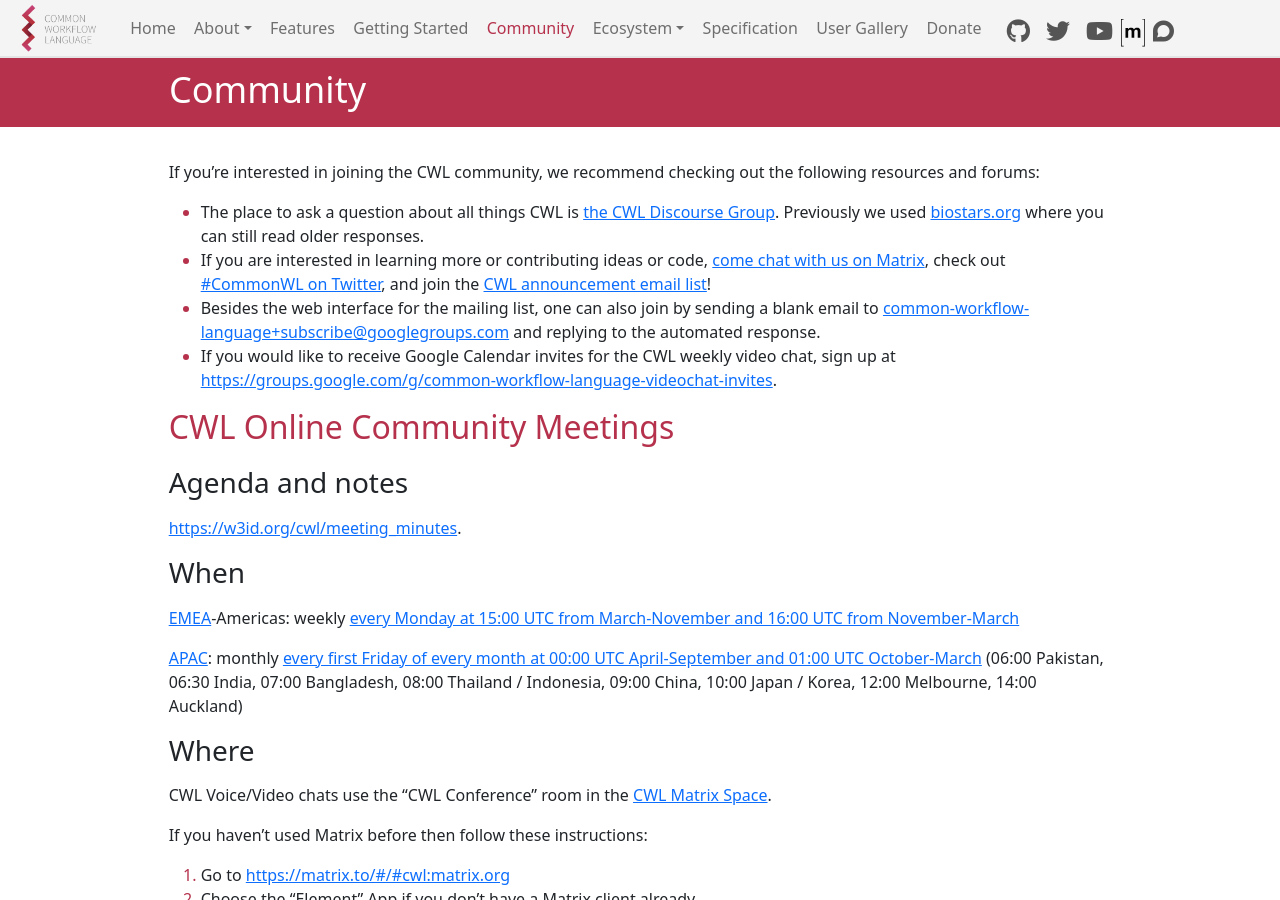
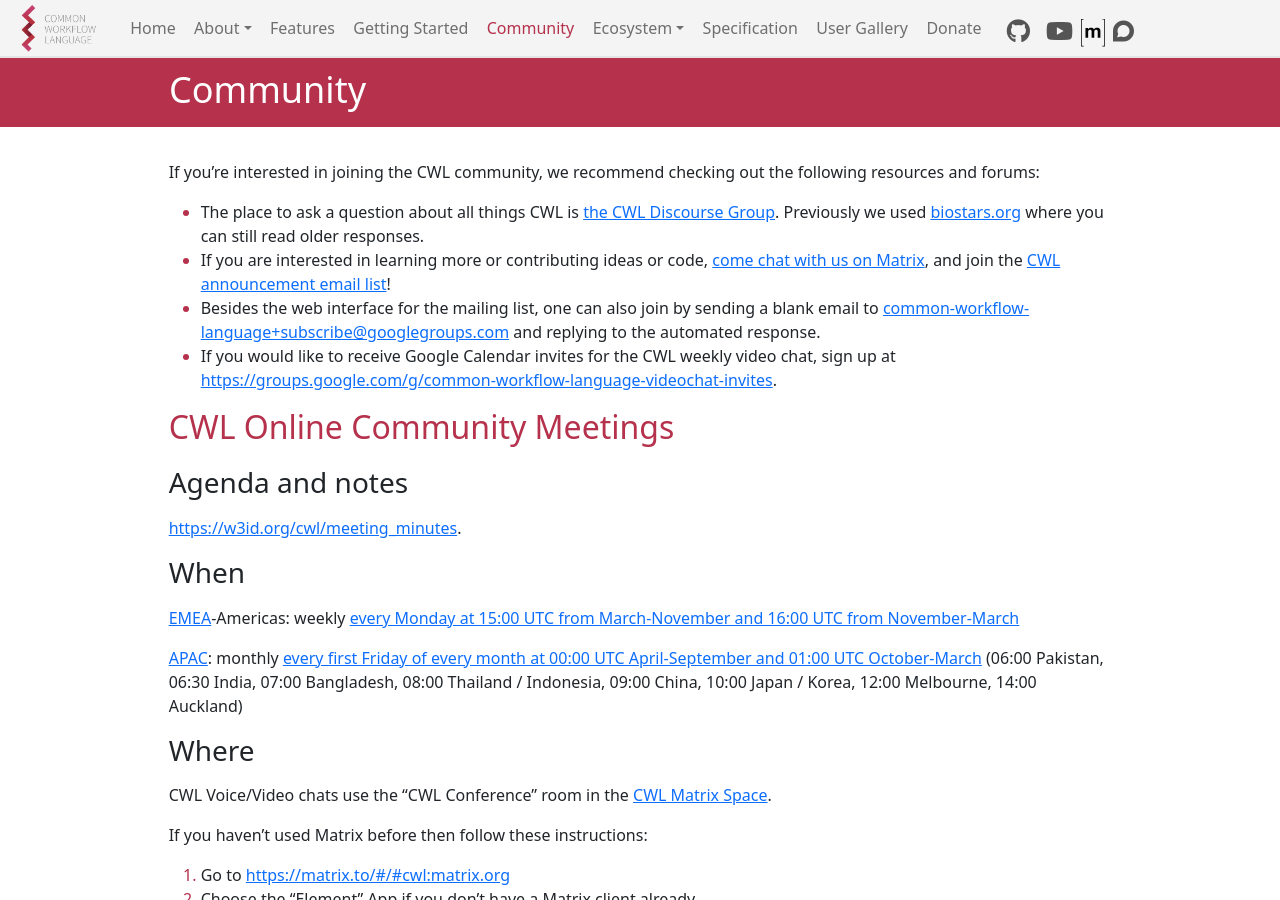
Before and after one commit to common-workflow-language/cwl-website, a Jekyll site: the page built from content/community.md, in a window 1280 px wide and 900 px high. Built offline with Jekyll 4.4.1, drawn with Linux system fonts in a browser that asks for light colours.

Commit message:
bye bye Twitter

```diff
--- a/content/_config.yml
+++ b/content/_config.yml
@@ -15,19 +15,14 @@ description: >- # this means to ignore newlines until "baseurl:"
 discourse_url: https://cwl.discourse.group/
 github_url: https://github.com/common-workflow-language/
 matrix_url: https://matrix.to/#/#common-workflow-language_common-workflow-language:gitter.im
-twitter_url: https://twitter.com/commonwl
 youtube_url: https://www.youtube.com/c/CommonWLorgStandard/
 
 # SEO - jekyll-seo-tag
 logo: "/CWL-Logo-Header.png"
-twitter:
-  - username: commonwl
-  - card: summary
 social:
   name: Common Workflow Language (CWL)
   links:
     - https://www.youtube.com/c/CommonWLorgStandard
-    - https://twitter.com/commonwl
 locale: en_US
 # google_site_verification:
 
--- a/content/_includes/top_nav.html
+++ b/content/_includes/top_nav.html
@@ -47,7 +47,6 @@
 
       <li class="nav-item nav-social-icons">
         <a href="{{ site.github_url }}" aria-label="GitHub link"><i class="fab fa-github first-icon" alt="GitHub logo - an Octocat" title="CWL GitHub Organization"></i></a>
-        <a href="{{ site.twitter_url }}" aria-label="Twitter link"><i class="fab fa-twitter" alt="Twitter logo - a flapping bird" title="CWL Twitter Account"></i></a>
         <a href="{{ site.youtube_url }}" aria-label="YouTube link"><i class="fab fa-youtube" alt="YouTube logo - a play button" title="CWL YouTube Channel"></i></a>
         <a href="{{ site.matrix_url }}" class="matrix-link" aria-label="CWL Matrix Space">
           <svg width="26" height="29.7" class="matrix-svg" xmlns="http://www.w3.org/2000/svg" xmlns:cc="http://creativecommons.org/ns#" xmlns:dc="http://purl.org/dc/elements/1.1/" xmlns:rdf="http://www.w3.org/1999/02/22-rdf-syntax-ns#" version="1.1" viewBox="0 0 27.9 32" aria-labelledby="matrix-title" aria-describedby="matrix-description">
--- a/content/community.md
+++ b/content/community.md
@@ -9,7 +9,7 @@ class: page-short
 If you’re interested in joining the CWL community, we recommend checking out the following resources and forums:
 
 * The place to ask a question about all things CWL is [the CWL Discourse Group](https://cwl.discourse.group/). Previously we used [biostars.org](https://www.biostars.org/t/cwl/) where you can still read older responses.
-* If you are interested in learning more or contributing ideas or code, [come chat with us on Matrix](https://matrix.to/#/#common-workflow-language_common-workflow-language:gitter.im), check out [#CommonWL on Twitter](https://twitter.com/search?q=%23CommonWL), and join the [CWL announcement email list](https://groups.google.com/forum/#!forum/common-workflow-language)!
+* If you are interested in learning more or contributing ideas or code, [come chat with us on Matrix](https://matrix.to/#/#common-workflow-language_common-workflow-language:gitter.im), and join the [CWL announcement email list](https://groups.google.com/forum/#!forum/common-workflow-language)!
 * Besides the web interface for the mailing list, one can also join by sending a blank email to [common-workflow-language+subscribe@googlegroups.com](mailto:common-workflow-language+subscribe@googlegroups.com) and replying to the automated response.
 * If you would like to receive Google Calendar invites for the CWL weekly video chat, sign up at [https://groups.google.com/g/common-workflow-language-videochat-invites](https://groups.google.com/g/common-workflow-language-videochat-invites).
 
```
Also changed, not shown: content/_includes/twitter_feed.html (deleted, +0 -11 lines), content/assets/img/twitter.svg (deleted).
